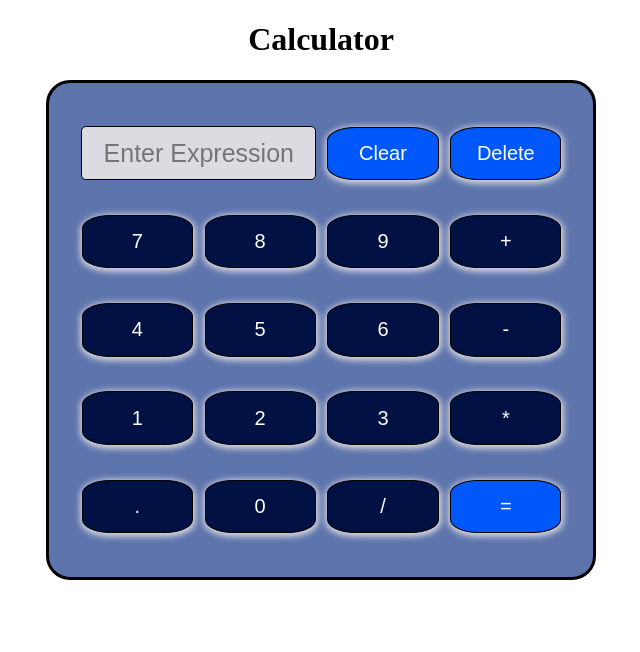
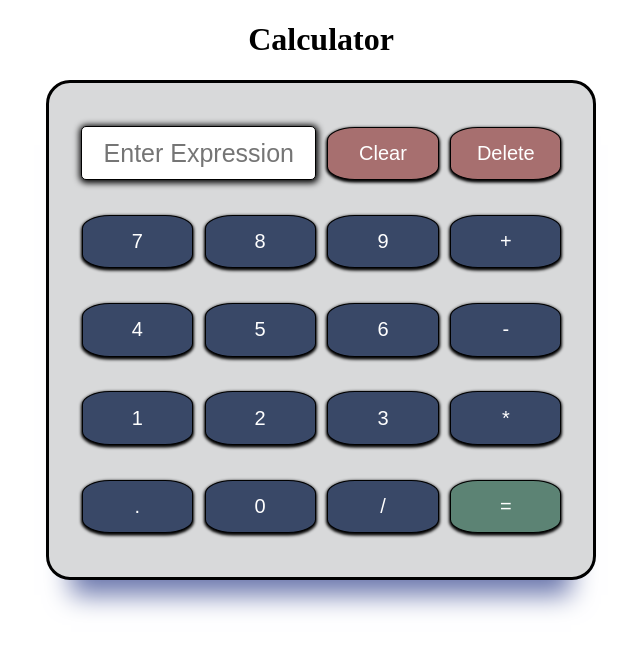
Before and after one commit to AdityaT-19/WEBLAB, a PHP site: page / in a window 1280 px wide. Shown: the top 652 px of the page, without its empty margins (319-959 px from the left). Run offline with PHP 8.4, Linux system fonts and the light colour scheme.

Commit message:
calculator

```diff
--- a/7a/index.html
+++ b/7a/index.html
@@ -40,7 +40,7 @@
                 <td> <input type="button" value="." onclick="display('.')" /> </td>
                 <td> <input type="button" value="0" onclick="display('0')" /> </td>
                 <td> <input type="button" value="/" onclick="display('/')" /> </td>
-                <td> <input type="button" value="=" onclick="calculate()" id="btn" /> </td>
+                <td> <input type="button" value="=" onclick="calculate()" id="sub" /> </td>
             </tr>
         </table>
         </center>
--- a/7a/style.css
+++ b/7a/style.css
@@ -3,8 +3,9 @@
   border-radius: 1.5em;
   height: 500px;
   width: 550px;
-  background-color: #5d74ac;
+  background-color: #d8d9da;
   border: 3px black solid;
+  box-shadow: #6b77ad 0 40px 25px -25px;
 }
 
 .cal tr td {
@@ -13,13 +14,14 @@
 }
 
 .display-box {
-  background-color: #dcdbe1;
+  background-color: white;
   border: solid black 0.5px;
   color: black;
   border-radius: 5px;
   width: 98%;
   height: 65%;
   text-align: right;
+  box-shadow:  black 0.5px 1px 6px 2px;
 }
 
 
@@ -39,7 +41,7 @@
 	text-align: center;
 }
 input[type=button] {
-  background-color: #021143;
+  background-color: #394867;
   color: white;
   border: solid black 0.5px;
   border-radius: 5px;
@@ -49,7 +51,7 @@ input[type=button] {
   padding:5%;
   border-radius: 25%;
   cursor: pointer;
-  box-shadow: #dcdbe1 0.5px 1.5px 6px 2px;
+  box-shadow: black 0px 1.5px 3px 1px;
   transition: 0.3s;
   margin: 0.5%;
 }
@@ -65,7 +67,30 @@ input[type=button]:active {
 }
 
 #btn {
-  background-color: #0058fb;
+  background-color: #a76f6f;
+}
+
+#btn:hover{
+	background-color: #ff4301;
+}
+
+#btn:active{
+	color: #ff4301;
+	background-color: #fbdcc4;
+}
+
+#sub{
+	background-color: #5c8374;
+}
+
+
+#sub:hover{
+	background-color: #03c988;
+}
+
+#sub:active{
+	color: #03c988;
+	background-color: #93d1c6;
 }
 
 .clear {
```
